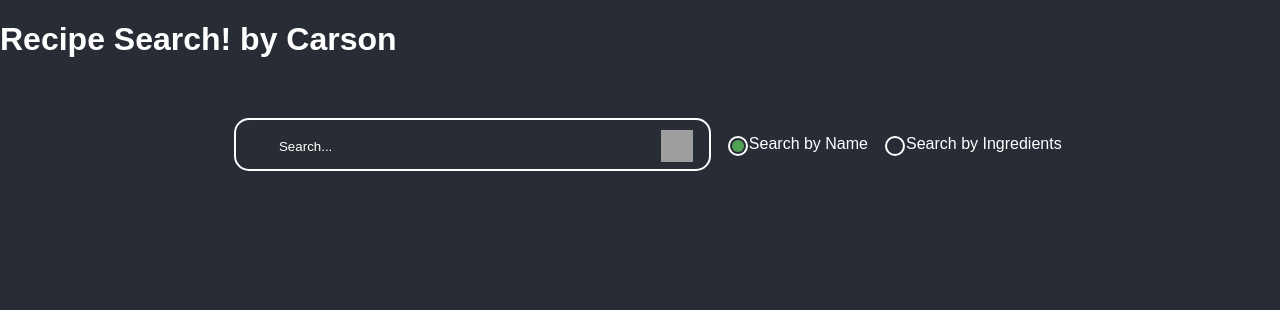
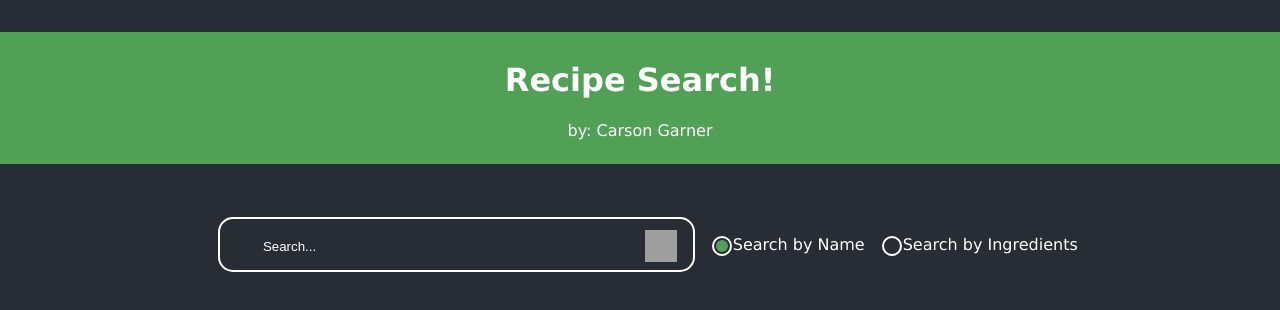
Before and after one commit to carson-g/recipe-app, a React (Create React App) app: page / in a window 1280 px wide. Shown: the top 310 px of the page. Built offline with nearby package versions, Linux system fonts and the light colour scheme; grey boxes are pictures that could not be loaded.

Commit message:
added title and header

```diff
--- a/src/App.css
+++ b/src/App.css
@@ -10,9 +10,19 @@ body {
     background-color: var(--color-main);
     /* text */
     color: white;
-    font-family: Arial;
-    /* text-align: center; */
+    font-family:Verdana, Geneva, Tahoma, sans-serif;
 }
+
+/* TITLE AND HEADER */
+
+.header {
+    background-color: var(--color-accent);
+    padding: 0.5em;
+    margin-top: 2em;
+    text-align: center;
+}
+
+/* SEARCH FORM */
 
 .search-form {
     margin: 1em;
@@ -113,3 +123,5 @@ input[type=submit] {
 .radio--input:checked + .radio--radio::after {
     opacity: 1;
 }
+
+/* CARDS */
--- a/src/components/Title.js
+++ b/src/components/Title.js
@@ -2,8 +2,9 @@ import React from 'react'
 
 const Title = () => {
     return (
-        <div>
-            <h1>Recipe Search! by Carson</h1>
+        <div class="header">
+            <h1>Recipe Search!</h1>
+            <p>by: Carson Garner</p>
         </div>
     )
 }
```
